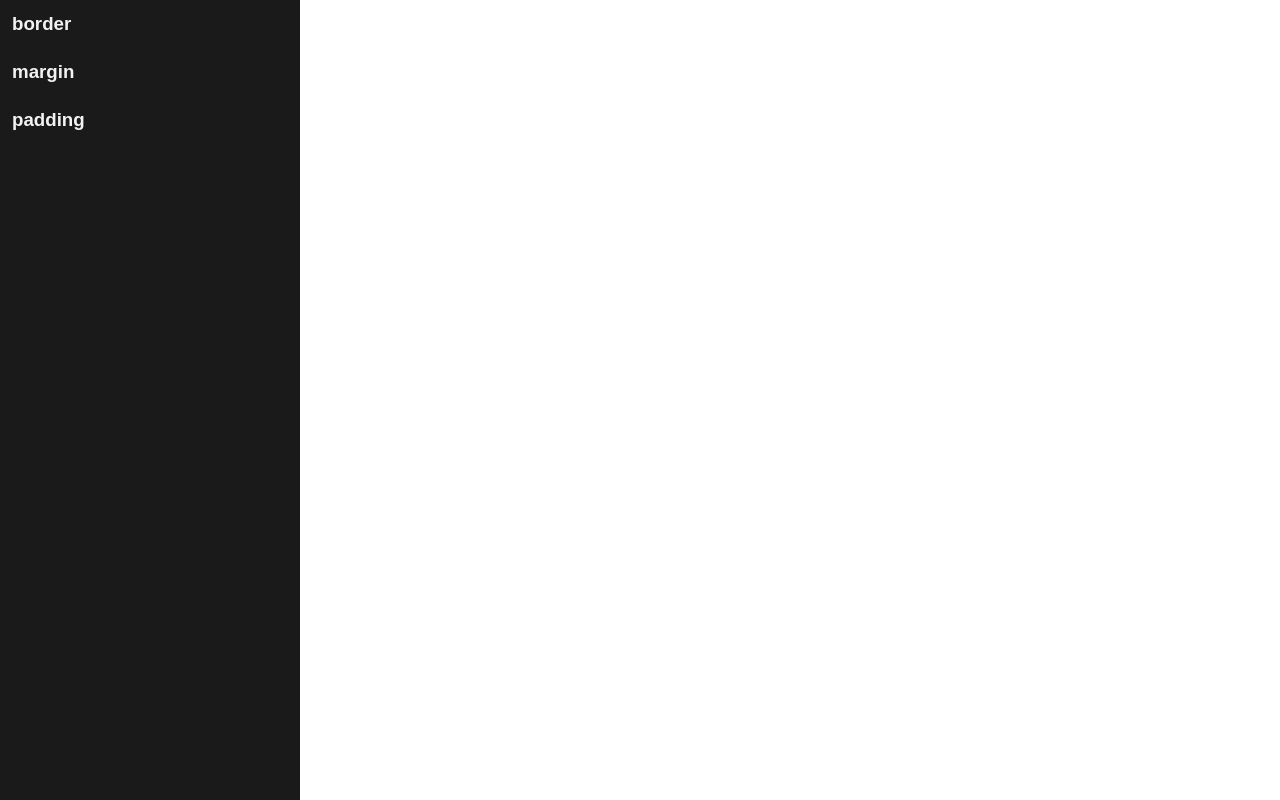
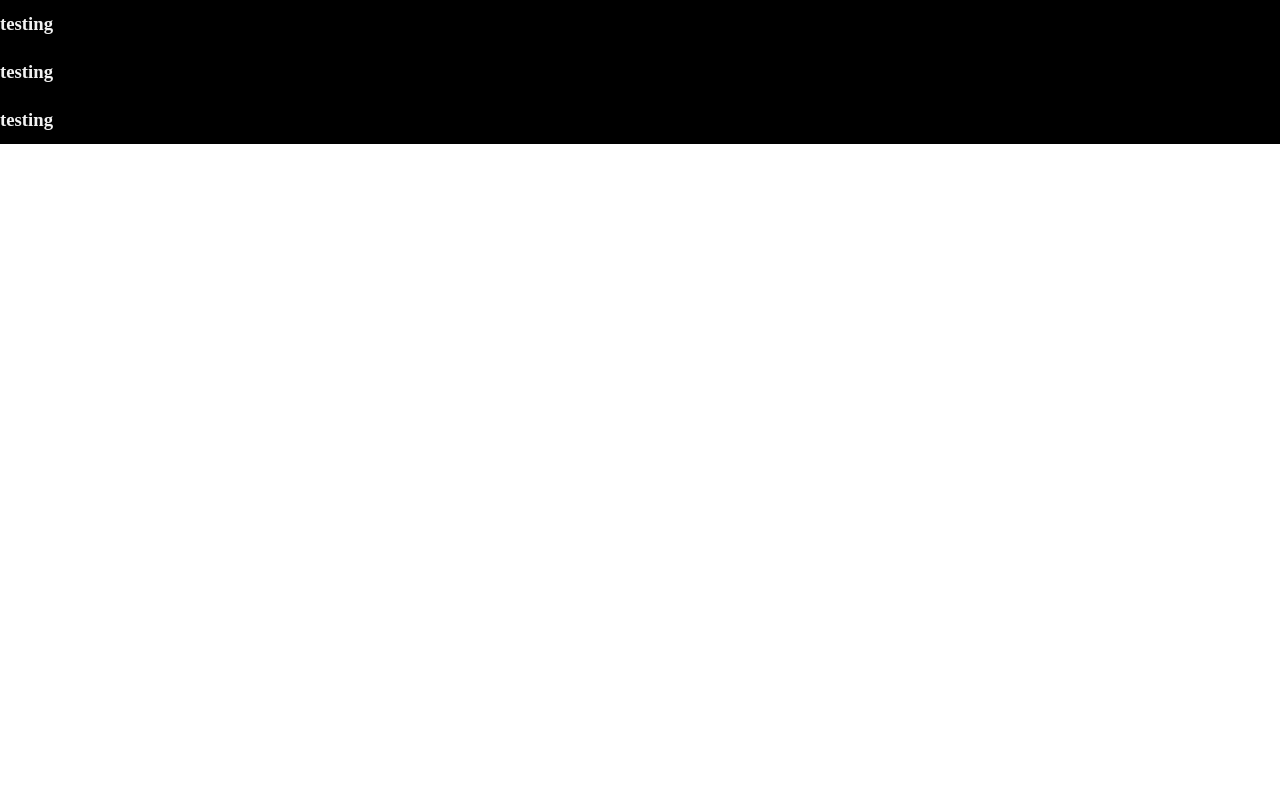
Before and after one commit to simonsteer/youcan, a React (Create React App) app: page / in a window 1280 px wide. Built offline with nearby package versions, Linux system fonts and the light colour scheme; what normalizr would draw is missing.

Commit message:
makes AccordionMenu component

```diff
--- a/src/App.tsx
+++ b/src/App.tsx
@@ -2,10 +2,34 @@ import React from 'react'
 import { Provider } from 'react-redux'
 import store from './reducers/store'
 import ComponentEditor from './components/ComponentEditor'
+import AccordionMenu from './components/AccordionMenu';
 
 const App = () => (
   <Provider store={store}>
-    <ComponentEditor />
+    {/* <ComponentEditor /> */}
+    <div style={{ background: 'black', color: 'red' }}>
+      <AccordionMenu title="testing">
+        <h1>level 0</h1>
+        <AccordionMenu title="testing">
+          <h1>level 1</h1>
+          <AccordionMenu title="testing">
+            <h1>level 2</h1>
+            <AccordionMenu title="testing">
+              <h1>level 3</h1>
+            </AccordionMenu>
+          </AccordionMenu>
+        </AccordionMenu>
+      </AccordionMenu>
+      <AccordionMenu title="testing">
+        <h1>level 0</h1>
+        <AccordionMenu title="testing">
+          <h1>level 1</h1>
+        </AccordionMenu>
+      </AccordionMenu>
+      <AccordionMenu title="testing">
+        <h1>level 0</h1>
+      </AccordionMenu>
+    </div>
   </Provider>
 )
 
--- /dev/null
+++ b/src/components/AccordionMenu.tsx
@@ -0,0 +1,62 @@
+import React, { Fragment, cloneElement, ReactElement } from 'react'
+import styled from 'styled-components'
+import get from 'lodash/get'
+import Expandable, { ExpandableProps, ExpandableRenderProps } from './Expandable';
+import Flex from './Flex';
+import { COLORS } from './constants';
+
+export interface AccordionMenuProps {
+  children: React.ReactNode
+  title: string
+  onOpen?: ExpandableProps['onOpen']
+  onClose?: ExpandableProps['onClose']
+  onChangeContentHeight?: ExpandableProps['onChangeContentHeight']
+}
+
+const AccordionMenu = ({ children, title, onChangeContentHeight = () => {}, onOpen = () => {}, onClose = () => {} }: AccordionMenuProps) => {
+  const transformedChildren = ({ setContentHeight, contentHeight }: ExpandableRenderProps) =>
+    React.Children.map(children, child => {
+      const type: string | 'AccordionMenu' = get(child, 'type.name') || get(child, 'type')
+      return type === 'AccordionMenu'
+        ? cloneElement(child as ReactElement<AccordionMenuProps>, {
+            onOpen: (diff: number) => {
+              console.log('onopen', { diff })
+              setContentHeight(contentHeight + diff)
+            },
+            onClose: (diff: number) => {
+              console.log('onclose', { diff })
+              setContentHeight(contentHeight + diff)
+            },
+            onChangeContentHeight: (diff: number) => {
+              console.log('onchange', { diff })
+              setContentHeight(contentHeight + diff)
+            },
+          })
+        : child
+    })
+
+  return <Expandable closedHeight={48} onChangeContentHeight={onChangeContentHeight} onOpen={onOpen} onClose={onClose}>
+    {expandable => (
+      <Fragment>
+        <Title
+          as="h3"
+          height="48px"
+          flex={1}
+          justify="between"
+          align="center"
+          onClick={expandable.toggleIsOpen}
+        >
+          {title}
+        </Title>
+        {transformedChildren(expandable)}
+      </Fragment>
+    )}
+  </Expandable>
+}
+
+export default AccordionMenu
+
+const Title = styled(Flex)`
+  cursor: pointer;
+  color: ${COLORS.white};
+`
--- a/src/components/Expandable.tsx
+++ b/src/components/Expandable.tsx
@@ -4,23 +4,25 @@ import React, {
   useEffect,
   useCallback,
   TransitionEvent,
-  Dispatch,
-  SetStateAction,
 } from 'react'
 import styled from 'styled-components'
-import { COLORS } from './constants'
+
+export interface ExpandableRenderProps {
+  setIsOpen: (isOpen: boolean) => void
+  toggleIsOpen: () => void
+  isOpen: boolean
+  setContentHeight: (height: number) => void
+  contentHeight: number
+}
 
 export interface ExpandableProps {
-  children: (renderProps: {
-    setIsOpen: Dispatch<SetStateAction<boolean>>
-    toggleIsOpen: () => void
-    isOpen: boolean
-    setHeight: Dispatch<SetStateAction<number>>
-    height: number
-  }) => React.ReactNode
+  children: (renderProps: ExpandableRenderProps) => React.ReactNode
   closedHeight?: number
   closeOnBlur?: boolean
   startOpen?: boolean
+  onOpen?: (diff: number) => void
+  onClose?: (diff: number) => void
+  onChangeContentHeight?: (diff: number) => void
 }
 
 const Expandable = ({
@@ -28,15 +30,33 @@ const Expandable = ({
   closedHeight = 0,
   startOpen = false,
   closeOnBlur = false,
+  onOpen = () => {},
+  onClose = () => {},
+  onChangeContentHeight = () => {},
 }: ExpandableProps) => {
   const root = useRef(null)
-  const [isOpen, setIsOpen] = useState(startOpen)
+  const [isOpen, _setIsOpen] = useState(startOpen)
   const [hasOpened, setHasOpened] = useState(false)
-  const [height, setHeight] = useState(0)
+  const [contentHeight, _setContentHeight] = useState(0)
 
-  const measuredRef = useCallback(node => {
+  const setIsOpen = (isOpen: boolean) => {
+    _setIsOpen(isOpen)
+    if (isOpen) {
+      onOpen(contentHeight - closedHeight)
+    } else {
+      onClose(-contentHeight + closedHeight)
+    }
+  }
+
+  const setContentHeight = (height: number) => {
+    const diff = height - contentHeight
+    onChangeContentHeight(diff)
+    _setContentHeight(height)
+  }
+
+  const measuredContentRef = useCallback(node => {
     if (node !== null) {
-      setHeight(node.getBoundingClientRect().height)
+      setContentHeight(node.getBoundingClientRect().height)
     }
   }, [])
 
@@ -68,18 +88,18 @@ const Expandable = ({
     <ExpandableContainer
       ref={root}
       hasOpened={hasOpened}
-      height={height}
+      height={contentHeight}
       closedHeight={closedHeight}
       isOpen={isOpen}
       onTransitionEnd={handleTransitionEnd}
     >
-      <div ref={measuredRef}>
+      <div ref={measuredContentRef}>
         {children({
           setIsOpen,
           isOpen,
           toggleIsOpen: () => setIsOpen(!isOpen),
-          setHeight,
-          height,
+          setContentHeight,
+          contentHeight,
         })}
       </div>
     </ExpandableContainer>
```
